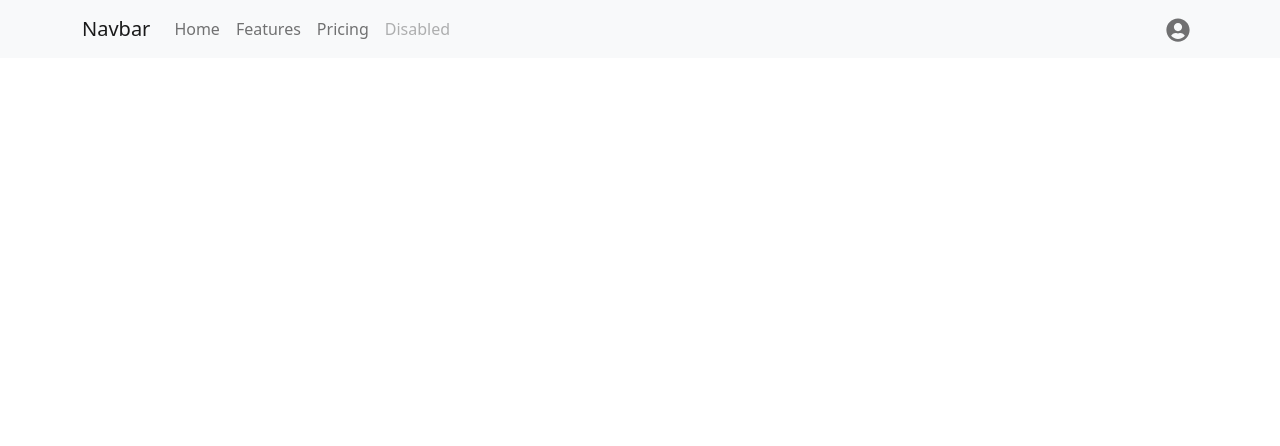
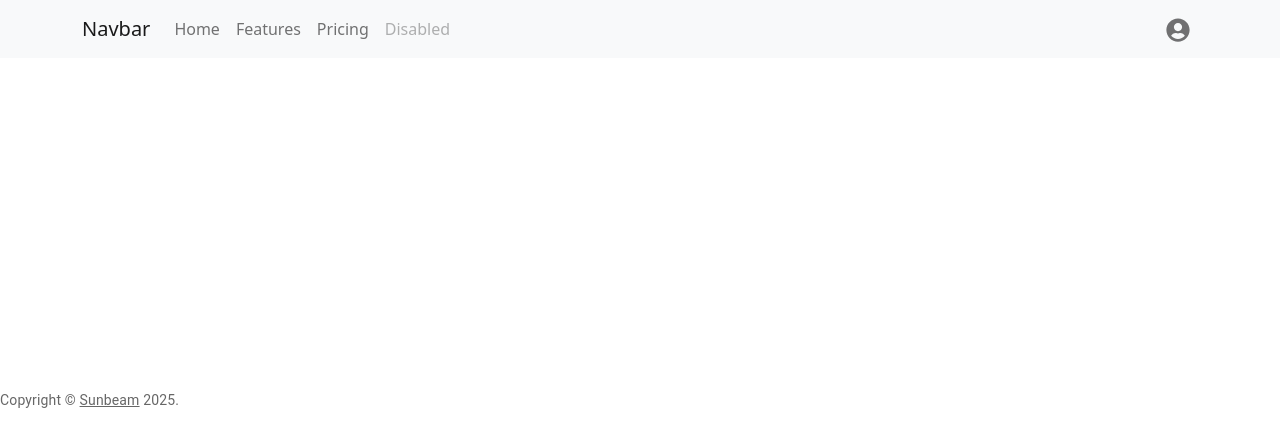
Before and after one commit to Hackthon0825-StaffPortalScheduleEntry/Frontend, a React (Vite) app in the folder staffPortalScEntry/: page / in a window 1280 px wide. Shown: the top 446 px of the page. Built offline with nearby package versions, Linux system fonts and the light colour scheme.

Commit message:
footer added

```diff
--- a/staffPortalScEntry/package.json
+++ b/staffPortalScEntry/package.json
@@ -10,6 +10,9 @@
     "preview": "vite preview"
   },
   "dependencies": {
+    "@emotion/react": "^11.14.0",
+    "@emotion/styled": "^11.14.1",
+    "@mui/material": "^7.3.1",
     "bootstrap": "^5.3.7",
     "react": "^19.1.1",
     "react-bootstrap": "^2.10.10",
--- a/staffPortalScEntry/src/App.jsx
+++ b/staffPortalScEntry/src/App.jsx
@@ -1,3 +1,4 @@
+import Footer from "./components/Footer";
 import Header from "./screens/navbar";
 import 'bootstrap/dist/css/bootstrap.min.css';
 
@@ -6,6 +7,7 @@ function App()
   return(
     <>
     <Header/>
+    <Footer/>
     </>
   );
 }
--- /dev/null
+++ b/staffPortalScEntry/src/components/Footer.jsx
@@ -0,0 +1,39 @@
+import Typography from '@mui/material/Typography';
+import Link from '@mui/material/Link';
+
+
+function Footer(props) {
+    return (
+    <Typography variant="body2" color="text.secondary" align="center" {...props}>
+    {'Copyright © '}
+    <Link color="inherit" href="https://www.sunbeaminfo.com/">
+      Sunbeam
+    </Link>{' '}
+    {new Date().getFullYear()}
+    {'.'}
+  </Typography>
+    );
+}
+
+export default Footer;
+
+// import React from "react";
+
+// function Footer() {
+//   return (
+//     <footer className="bg-light text-center py-3 mt-auto" style={{textAlign:"center"}} >
+//       <p className="mb-0 text-muted"   >
+//         ©{" "}
+//         <a
+//           href="https://www.sunbeaminfo.com/"
+//           className="text-decoration-none text-secondary"
+//         >
+//           Sunbeam
+//         </a>{" "}
+//         {new Date().getFullYear()}.
+//       </p>
+//     </footer>
+//   );
+// }
+
+// export default Footer;
```
Also changed, not shown: 1 other file (tests, documents, lock files or other folders).
